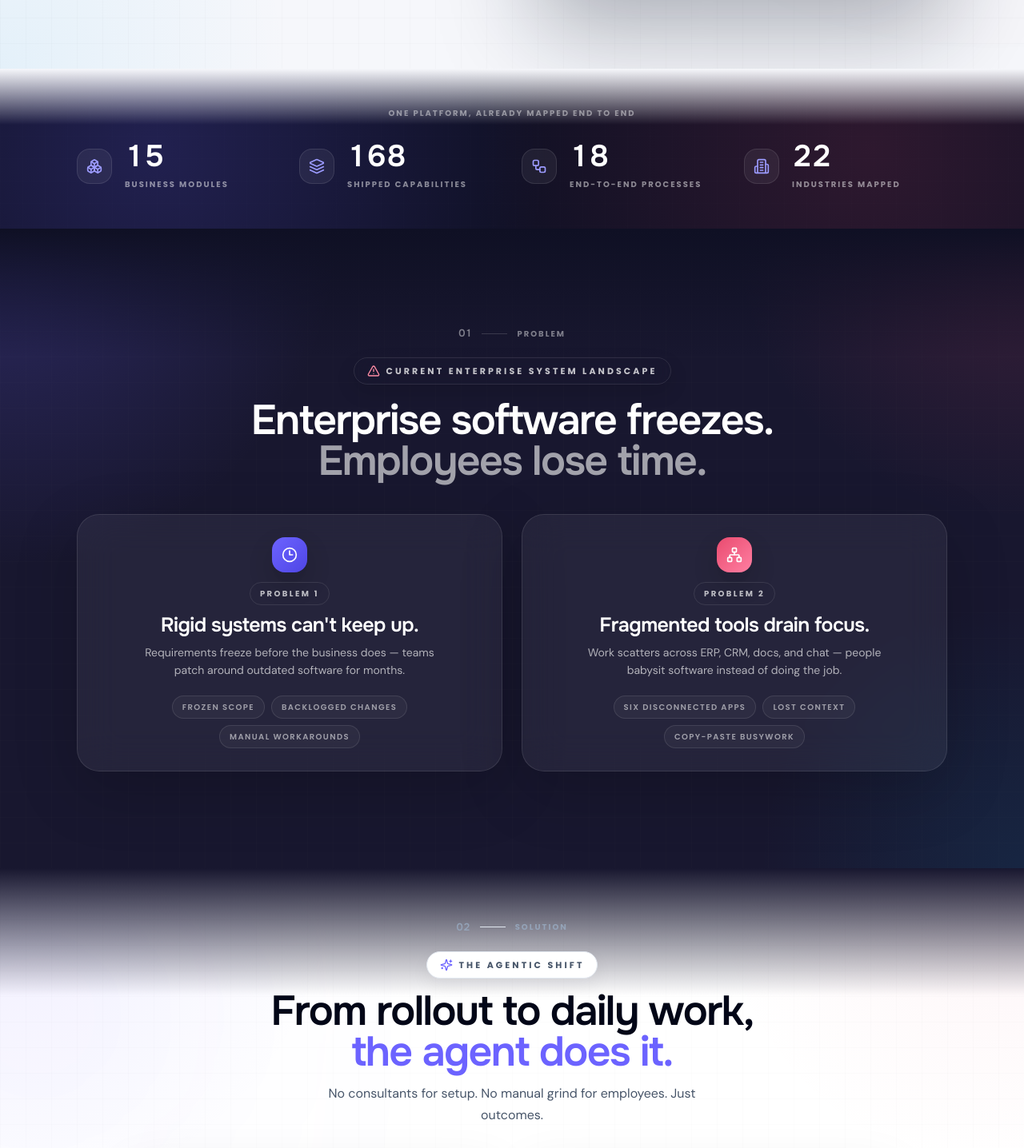
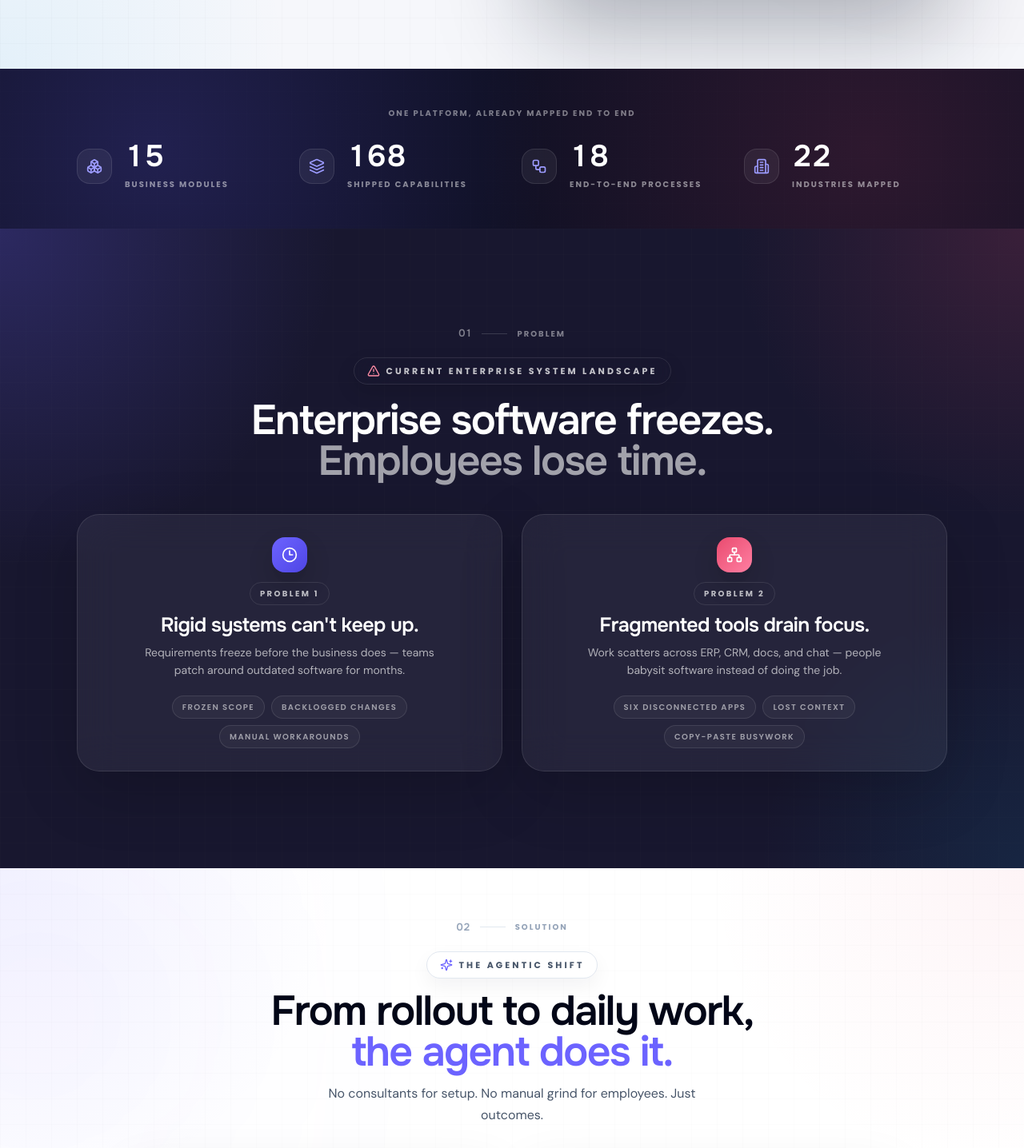
Before and after one commit to asadknow-hub/marketingwebsite, a Next.js app: page / in a window 1280 px wide. Shown: the part 714-2150 px from the top of the page at 80% size. Built offline with nearby package versions, Linux system fonts and the light colour scheme; a web font is replaced by a local one.

Commit message:
Remove all TopFade gradient overlays between sections for clean hard cuts

```diff
--- a/components/templates/finance-management-landing-page-finsyc/homepage-redesign/cta.tsx
+++ b/components/templates/finance-management-landing-page-finsyc/homepage-redesign/cta.tsx
@@ -3,7 +3,7 @@
 import { motion } from "framer-motion";
 import { ArrowUpRight, Layers, ShieldCheck, Sparkles, Workflow } from "lucide-react";
 import { useGetInTouchModal } from "@/components/site/GetInTouchModal";
-import { focusRing, TopFade, type } from "./ui";
+import { focusRing, type } from "./ui";
 
 interface NextStep {
   label: string;
@@ -85,7 +85,6 @@ export default function FooterCtaRedesign({ className }: { className?: string })
         <div className="absolute inset-0 bg-[linear-gradient(rgba(15,23,42,0.04)_1px,transparent_1px),linear-gradient(90deg,rgba(15,23,42,0.04)_1px,transparent_1px)] bg-[size:32px_32px] opacity-30" />
         <div className="absolute -left-24 top-10 h-72 w-72 rounded-full bg-[#6C63FF]/10 blur-[150px]" />
         <div className="absolute bottom-[-120px] right-[-100px] h-80 w-80 rounded-full bg-[#E94B6F]/8 blur-[160px]" />
-        <TopFade from="#121325" />
       </div>
 
       <div className="relative z-10 mx-auto max-w-[1440px] px-4 py-20 sm:px-6 sm:py-24 lg:px-[96px] lg:py-28">
--- a/components/templates/finance-management-landing-page-finsyc/homepage-redesign/modules.tsx
+++ b/components/templates/finance-management-landing-page-finsyc/homepage-redesign/modules.tsx
@@ -3,7 +3,7 @@
 import { motion } from "framer-motion";
 import { Sparkles, type LucideIcon } from "lucide-react";
 import { featureModules } from "@/lib/data/featureModules";
-import { ChapterMark, TopFade, type } from "./ui";
+import { ChapterMark, type } from "./ui";
 
 interface SpotlightModule {
   id: string;
@@ -120,7 +120,6 @@ export default function ModulesRedesign({ className }: { className?: string }) {
           <div className="absolute -left-24 top-10 h-72 w-72 rounded-full bg-[#6C63FF]/16 blur-[160px]" />
           <div className="absolute right-[-100px] top-1/3 h-80 w-80 rounded-full bg-[#E94B6F]/10 blur-[160px]" />
           <div className="absolute bottom-[-100px] left-1/3 h-72 w-72 rounded-full bg-[#0EA5E9]/8 blur-[160px]" />
-          <TopFade from="#FFFFFF" />
         </div>
 
         <div className="relative z-10 mx-auto w-full max-w-[1440px] px-4 sm:px-6 lg:px-[96px]">
@@ -222,7 +221,6 @@ export default function ModulesRedesign({ className }: { className?: string }) {
         <div className="pointer-events-none absolute inset-0">
           <div className="absolute inset-0 bg-[radial-gradient(circle_at_top_right,rgba(108,99,255,0.08),transparent_28%),radial-gradient(circle_at_bottom_left,rgba(233,75,111,0.06),transparent_26%)]" />
           <div className="absolute inset-0 bg-[linear-gradient(rgba(15,23,42,0.04)_1px,transparent_1px),linear-gradient(90deg,rgba(15,23,42,0.04)_1px,transparent_1px)] bg-[size:32px_32px] opacity-30" />
-          <TopFade from="#151428" />
         </div>
 
         <div className="relative z-10 mx-auto w-full max-w-[1440px] px-4 sm:px-6 lg:px-[96px]">
--- a/components/templates/finance-management-landing-page-finsyc/homepage-redesign/pricing.tsx
+++ b/components/templates/finance-management-landing-page-finsyc/homepage-redesign/pricing.tsx
@@ -3,7 +3,7 @@
 import { motion } from "framer-motion";
 import { Check, Sparkles } from "lucide-react";
 import { featureModules } from "@/lib/data/featureModules";
-import { ChapterMark, TopFade, type } from "./ui";
+import { ChapterMark, type } from "./ui";
 
 interface PricingPlan {
   name: string;
@@ -160,7 +160,6 @@ export default function PricingRedesign({ className }: { className?: string }) {
         <div className="absolute inset-0 bg-[linear-gradient(rgba(255,255,255,0.03)_1px,transparent_1px),linear-gradient(90deg,rgba(255,255,255,0.03)_1px,transparent_1px)] bg-[size:32px_32px] opacity-20" />
         <div className="absolute -left-24 top-12 h-72 w-72 rounded-full bg-[#6C63FF]/16 blur-[150px]" />
         <div className="absolute right-[-120px] bottom-[-120px] h-80 w-80 rounded-full bg-[#E94B6F]/12 blur-[160px]" />
-        <TopFade from="#F6F7FB" />
       </div>
 
       <div className="relative z-10 mx-auto w-full max-w-[1440px] px-4 sm:px-6 lg:px-[96px]">
--- a/components/templates/finance-management-landing-page-finsyc/homepage-redesign/problem.tsx
+++ b/components/templates/finance-management-landing-page-finsyc/homepage-redesign/problem.tsx
@@ -3,7 +3,7 @@
 import { type ElementType } from "react";
 import { motion } from "framer-motion";
 import { AlertTriangle, Clock3, Network } from "lucide-react";
-import { ChapterMark, TopFade, type } from "./ui";
+import { ChapterMark, type } from "./ui";
 
 interface ProblemItem {
   label: string;
@@ -76,7 +76,6 @@ export default function ProblemRedesign() {
         <div className="absolute inset-0 bg-[linear-gradient(rgba(255,255,255,0.035)_1px,transparent_1px),linear-gradient(90deg,rgba(255,255,255,0.035)_1px,transparent_1px)] bg-[size:32px_32px] opacity-25" />
         <div className="absolute -left-24 top-10 h-72 w-72 rounded-full bg-[#6C63FF]/16 blur-[160px]" />
         <div className="absolute right-[-120px] bottom-[-120px] h-80 w-80 rounded-full bg-[#E94B6F]/12 blur-[160px]" />
-        <TopFade from="#0F1024" />
       </div>
 
       <div className="relative mx-auto w-full max-w-[1440px] px-4 sm:px-6 lg:px-[96px]">
--- a/components/templates/finance-management-landing-page-finsyc/homepage-redesign/proof.tsx
+++ b/components/templates/finance-management-landing-page-finsyc/homepage-redesign/proof.tsx
@@ -5,7 +5,7 @@ import { motion, useInView, useReducedMotion } from "framer-motion";
 import { Boxes, Building2, Layers, Workflow } from "lucide-react";
 import { featureModules } from "@/lib/data/featureModules";
 import { industries } from "@/lib/data/industries";
-import { TopFade, type } from "./ui";
+import { type } from "./ui";
 
 const totalModules = featureModules.length;
 const totalCapabilities = featureModules.reduce((sum, module) => sum + module.features.length, 0);
@@ -56,7 +56,6 @@ export default function ProofBand() {
       <div className="pointer-events-none absolute inset-0">
         <div className="absolute inset-0 bg-[radial-gradient(circle_at_15%_50%,rgba(108,99,255,0.20),transparent_45%),radial-gradient(circle_at_85%_50%,rgba(233,75,111,0.14),transparent_45%)]" />
         <div className="absolute inset-0 bg-[linear-gradient(rgba(255,255,255,0.025)_1px,transparent_1px),linear-gradient(90deg,rgba(255,255,255,0.025)_1px,transparent_1px)] bg-[size:28px_28px] opacity-30" />
-        <TopFade from="#F6F7FB" height={70} />
       </div>
 
       <div className="relative z-10 mx-auto w-full max-w-[1440px] px-4 py-10 sm:px-6 sm:py-12 lg:px-[96px]">
--- a/components/templates/finance-management-landing-page-finsyc/homepage-redesign/solution.tsx
+++ b/components/templates/finance-management-landing-page-finsyc/homepage-redesign/solution.tsx
@@ -3,7 +3,7 @@
 import { type ElementType } from "react";
 import { motion } from "framer-motion";
 import { Clock4, Settings2, Sparkles, UserX, Zap } from "lucide-react";
-import { ChapterMark, TopFade, type } from "./ui";
+import { ChapterMark, type } from "./ui";
 
 interface SolutionPhase {
   step: string;
@@ -96,7 +96,6 @@ export default function SolutionRedesign({ className }: { className?: string })
         <div className="absolute inset-0 bg-[linear-gradient(rgba(15,23,42,0.04)_1px,transparent_1px),linear-gradient(90deg,rgba(15,23,42,0.04)_1px,transparent_1px)] bg-[size:32px_32px] opacity-30" />
         <div className="absolute -left-24 top-10 h-72 w-72 rounded-full bg-[#6C63FF]/10 blur-[160px]" />
         <div className="absolute bottom-[-120px] right-[-100px] h-80 w-80 rounded-full bg-[#E94B6F]/8 blur-[160px]" />
-        <TopFade from="#18172F" />
       </div>
 
       <div className="relative z-10 mx-auto w-full max-w-[1100px] px-4 sm:px-6 lg:px-[64px]">
--- a/components/templates/finance-management-landing-page-finsyc/homepage-redesign/ui.tsx
+++ b/components/templates/finance-management-landing-page-finsyc/homepage-redesign/ui.tsx
@@ -130,16 +130,6 @@ export function ChapterMark({
   );
 }
 
-export function TopFade({ from, height = 160 }: { from: string; height?: number }) {
-  return (
-    <div
-      aria-hidden
-      className="pointer-events-none absolute inset-x-0 top-0"
-      style={{ height, background: `linear-gradient(180deg, ${from} 0%, ${from}00 100%)` }}
-    />
-  );
-}
-
 export function GridGlow({ tone = "dark" }: { tone?: "dark" | "light" }) {
   const isDark = tone === "dark";
 
```
